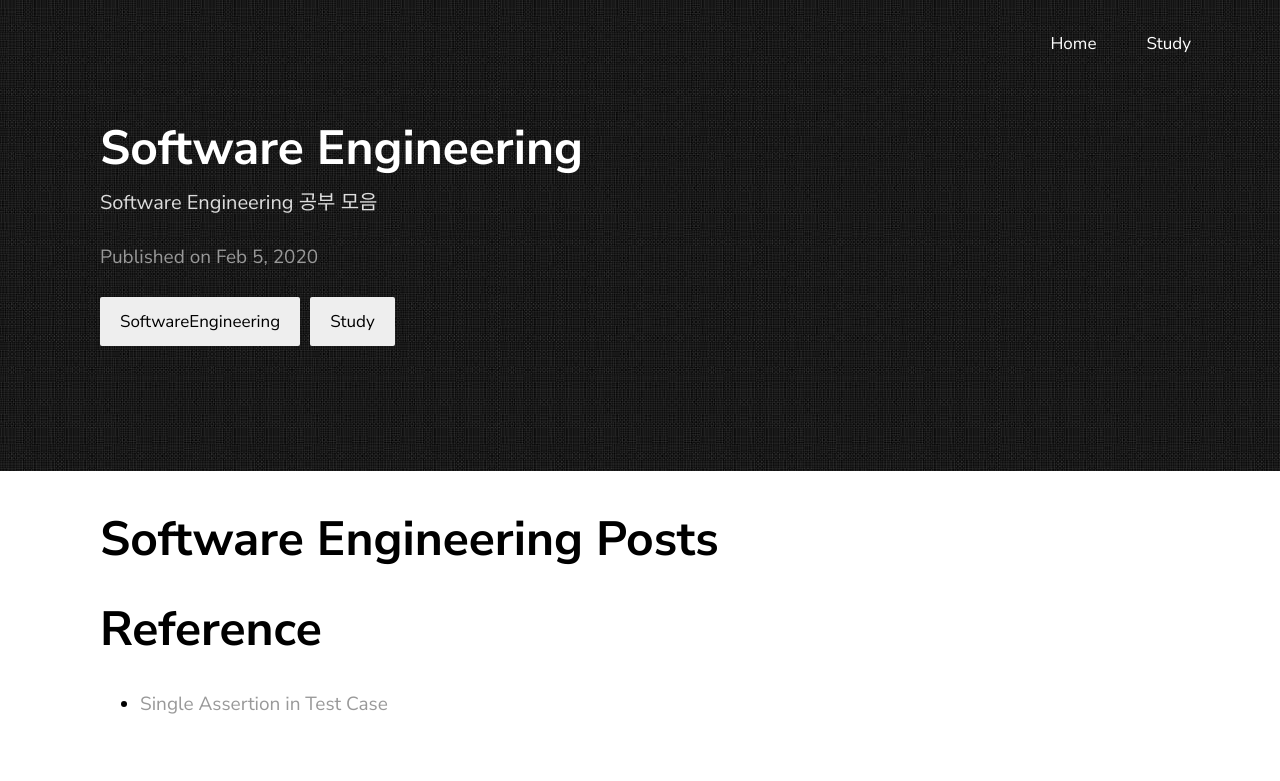
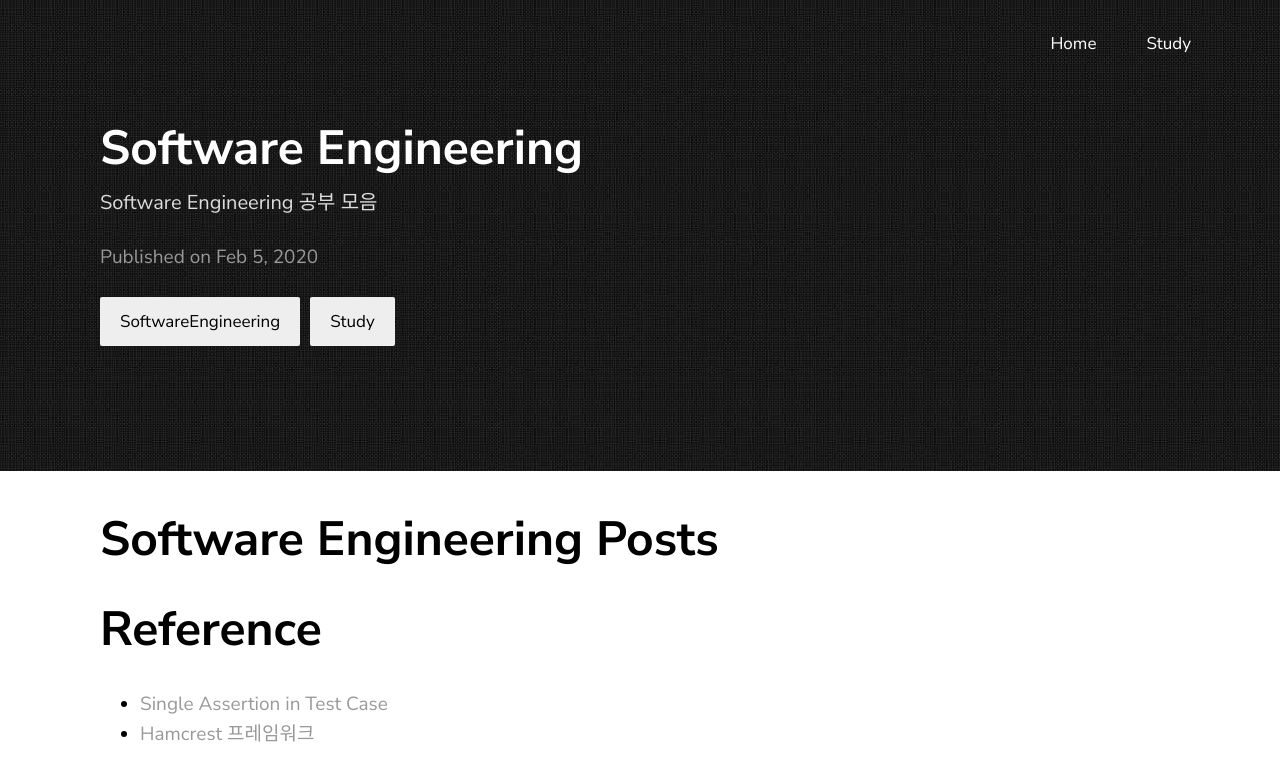
Before and after one commit to yoowonyoung/yoowonyoung.github.io, a Jekyll site: the page built from _posts/2020-02-05-SoftwareEngineering.md, in a window 1280 px wide. Shown: the top 781 px of the page. Built offline with Jekyll 4.4.1, drawn with Linux system fonts in a browser that asks for light colours; comment, search, counter and statistics services are not loaded.

Commit message:
Update 2020-02-05-SoftwareEngineering.md

```diff
--- a/_posts/2020-02-05-SoftwareEngineering.md
+++ b/_posts/2020-02-05-SoftwareEngineering.md
@@ -11,3 +11,4 @@ permalink: '/SoftwareEngineering'
 
 # Reference
 - [Single Assertion in Test Case](https://softwareengineering.stackexchange.com/questions/7823/is-it-ok-to-have-multiple-asserts-in-a-single-unit-test)
+- [Hamcrest 프레임워크](https://cornswrold.tistory.com/364)
```
